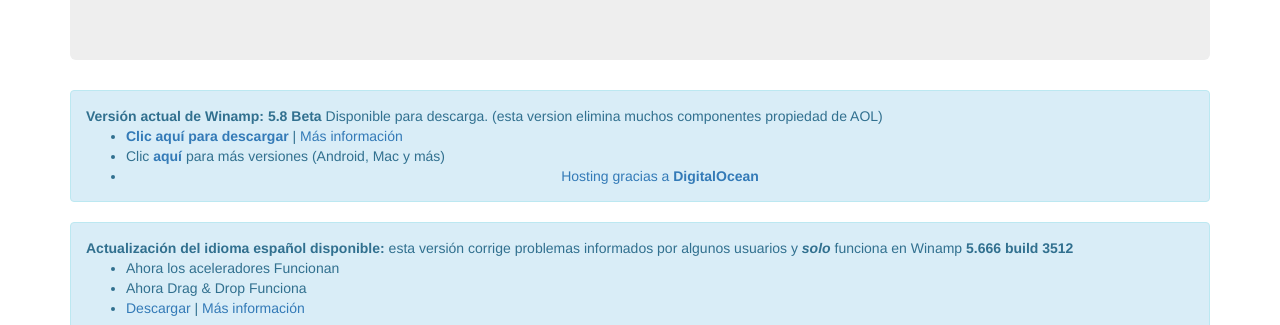
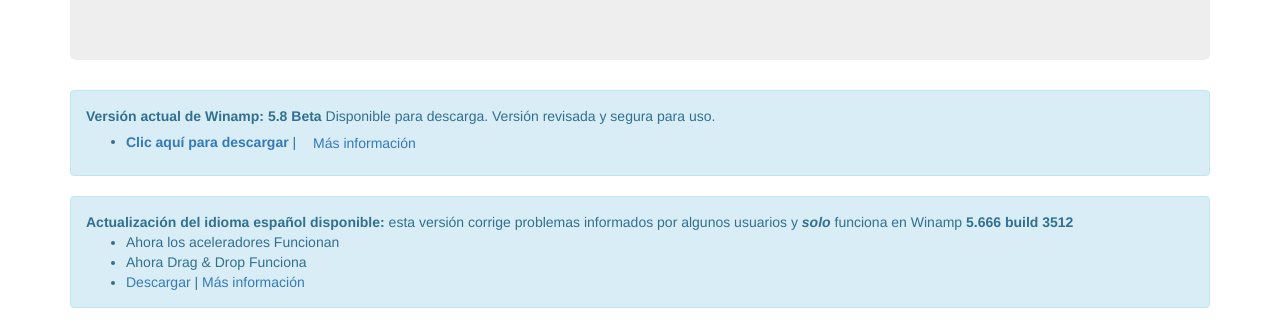
Before and after one commit to manuelfdo/winamp, a plain HTML site: page index.html in a window 1280 px wide. Shown: the part 180-505 px from the top of the page. Drawn offline with nearby package versions, Linux system fonts and the light colour scheme.

Commit message:
Update index.html

```diff
--- a/index.html
+++ b/index.html
@@ -35,11 +35,9 @@
 
       <div class="body-content">
         <div class="alert alert-info">
-          <p><strong>Versión actual de Winamp: 5.8 Beta</strong> Disponible para descarga. (esta version elimina muchos componentes propiedad de AOL)</p>
+          <p><strong>Versión actual de Winamp: 5.8 Beta</strong> Disponible para descarga. Versión revisada y segura para uso.</p>
           <ul>
-            <li><a href="http://winamp.meggamusic.co.uk/winamp5666_full_all_redux.exe"><strong>Clic aquí para descargar</strong></a> | <a href="http://forums.winamp.com/showthread.php?t=373755">Más información</a></li>
-<li>Clic <a href="http://forums.winamp.com/showpost.php?p=2984799&postcount=2"><strong>aquí</strong></a> para más versiones (Android, Mac y más)</li>
-<li class="text-center"><a href="https://m.do.co/c/79c145ed576e">Hosting gracias a <strong>DigitalOcean</strong></a></li>
+            <li><a href="https://download.nullsoft.com/winamp/client/winamp58_3660_beta_full_en-us.exe"><strong>Clic aquí para descargar</strong></a> | <a href="http://forums.winamp.com/showthread.php?t=373755" class="btn">Más información</a></li>
  </ul>
         </div>
 <script async src="//pagead2.googlesyndication.com/pagead/js/adsbygoogle.js"></script>
```
